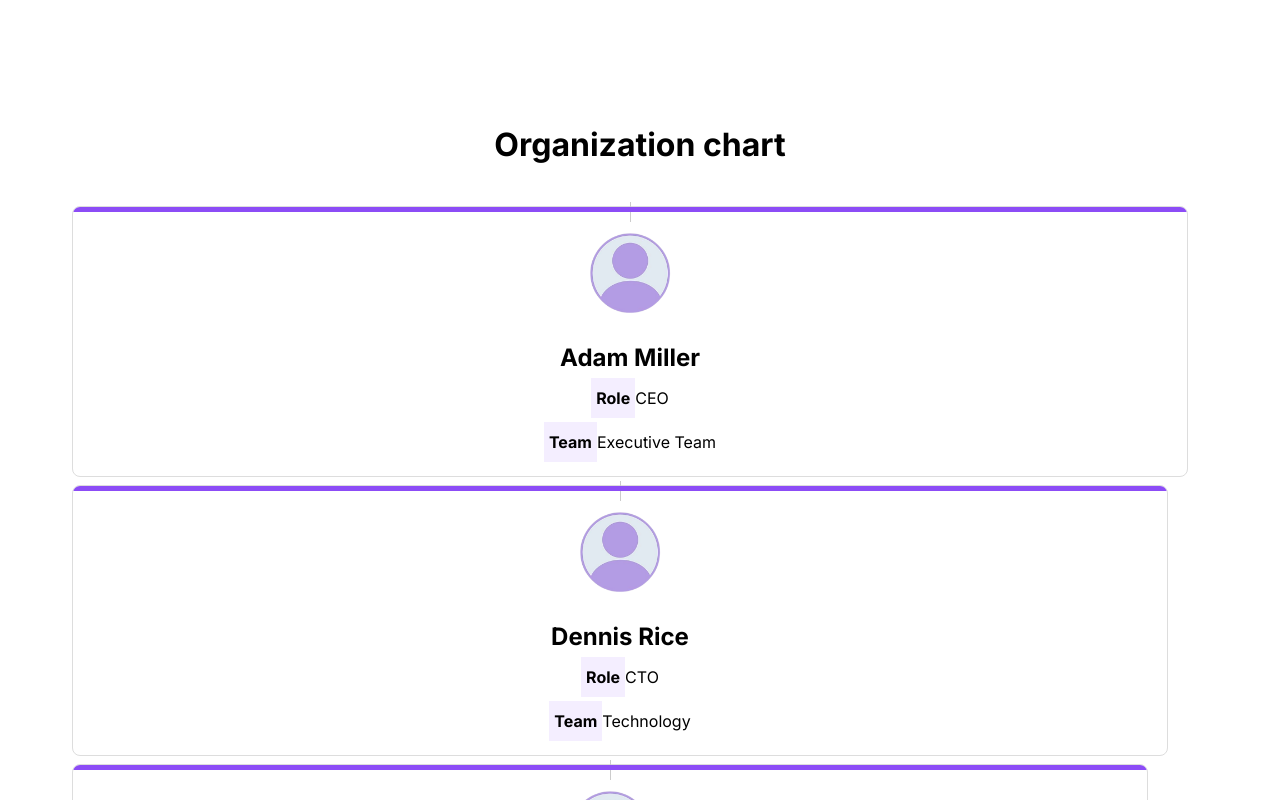
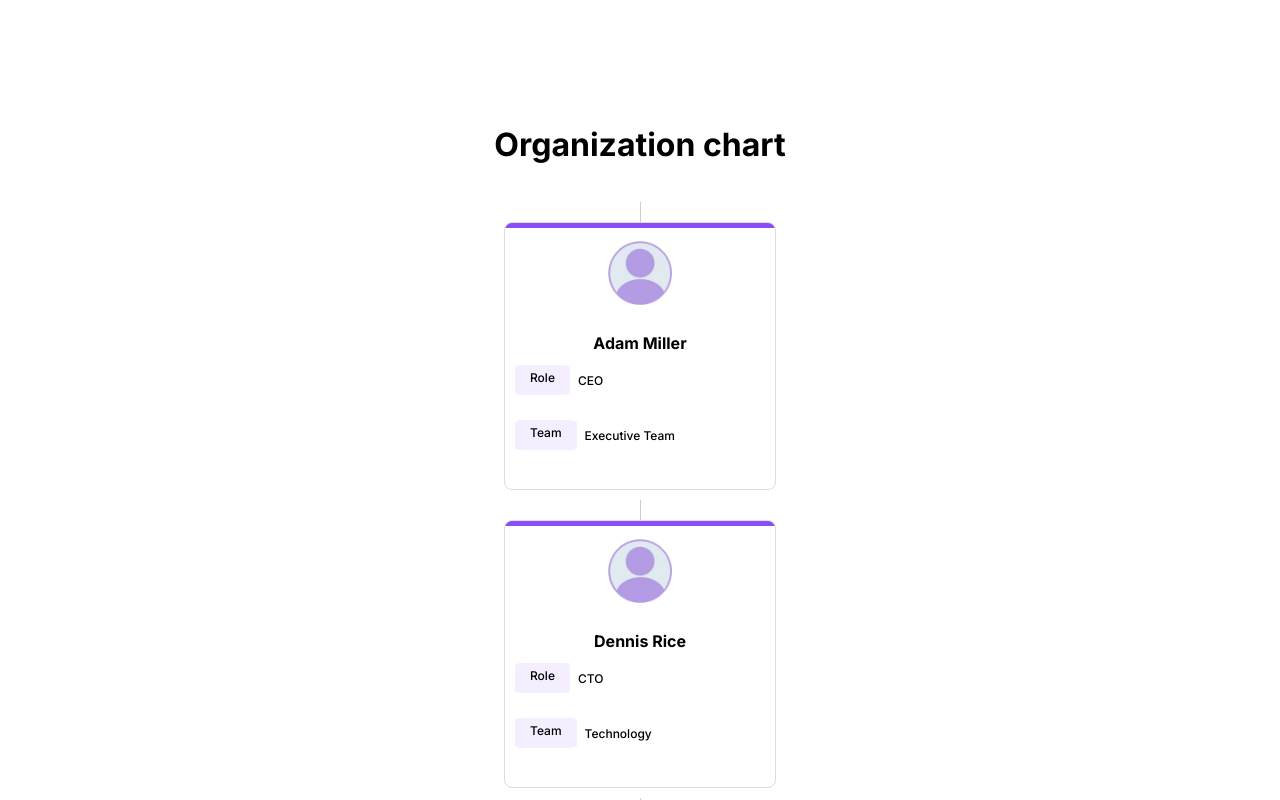
Before and after one commit to vanshikasanan/Organization-chart-assignment, a Next.js app: page / in a window 1280 px wide. Shown: the top 800 px of the page. Built offline with nearby package versions, Linux system fonts and the light colour scheme.

Commit message:
Updated the Card Styles

```diff
--- a/src/components/Card.js
+++ b/src/components/Card.js
@@ -1,12 +1,13 @@
 import Image from "next/image";
 import avatarImg from "../../public/avatar-icon.png";
 import styles from "../styles/Card.module.css";
+
 const Card = (props) => {
   return (
     <div>
       <ul>
         {props.data.map((item) => (
-          <li className="list-card">
+          <li className="list-card" key={item.name}>
             <div className={styles.card}>
               <div className={styles.cardHeader}>
                 <Image
@@ -16,19 +17,20 @@ const Card = (props) => {
                 />
               </div>
               <div className={styles.cardBody}>
-                <h2 className={styles.name}>{item.name}</h2>
-                <p className={styles.role}>
-                  <span className={styles.label}>Role</span>
-                  {item.role}
-                </p>
-                <p className={styles.team}>
-                  <span className={styles.label}>Team</span>
-                  {item.team}
-                </p>
+                <div className={styles.info}>
+                  <h4 className={styles.name}>{item.name}</h4>
+                  <div className={styles.details}>
+                    <p className={styles.label}>Role</p>
+                    <p className={styles.role}>{item.role}</p>
+                  </div>
+                  <div className={styles.details}>
+                    <p className={styles.label}>Team</p>
+                    <p className={styles.team}>{item.team}</p>
+                  </div>
+                </div>
               </div>
             </div>
-            {console.log(item.children)}
-            {item.children?.length && <Card data={item.children} />}
+            {item.children?.length > 0 && <Card data={item.children} />}
           </li>
         ))}
       </ul>
--- a/src/data/index.js
+++ b/src/data/index.js
@@ -11,12 +11,12 @@ export default [
         children: [
           {
             name: "Emily Turner",
-            role: "Director of Software Development",
+            role: "Director Engineering",
             team: "Engineering",
             children: [
               {
                 name: "Samuel Carter",
-                role: "Software Development Manager",
+                role: "Engineering Manager",
                 team: "Engineering",
                 children: [
                   {
@@ -69,6 +69,30 @@ export default [
               },
             ],
           },
+          // {
+          //   name: "Alexandra Johnson",
+          //   role: "Director of Marketing",
+          //   team: "Marketing",
+          //   children: [
+          //     {
+          //       name: "Michael Williams",
+          //       role: "Marketing Manager",
+          //       team: "Marketing",
+          //       children: [
+          //         {
+          //           name: "Sophie Brown",
+          //           role: "Marketing Specialist",
+          //           team: "Marketing",
+          //         },
+          //         {
+          //           name: "David Wilson",
+          //           role: "Marketing Specialist",
+          //           team: "Marketing",
+          //         },
+          //       ],
+          //     },
+          //   ],
+          // },
         ],
       },
     ],
--- a/src/styles/Card.module.css
+++ b/src/styles/Card.module.css
@@ -2,16 +2,17 @@
   border: 1px solid #ddd;
   border-radius: 8px;
   overflow: hidden;
-  /* max-width:350px;
-  margin: 16px; */
-  margin-top: 4px;
-  margin-bottom: 4px;
+  max-width: 250px;
   position: relative;
   display: flex;
   flex-direction: column;
   align-items: center;
+  margin: auto;
+  flex-grow: 1;
+  margin-top: 20px;
+  margin-bottom: 10px;
+  padding: 10px;
 }
-
 .card:before {
   content: "";
   position: absolute;
@@ -23,14 +24,28 @@
   border-radius: 8px 8px 0 0;
   z-index: 1;
 }
-.cardHeader {
-  position: relative;
-  margin-top: 16px;
+
+.list-card {
+  padding: 1.5rem;
+  margin: 1rem;
 }
 
 .cardBody {
   padding: 16px;
   width: 100%;
+}
+
+.info {
+  display: flex;
+  flex-direction: column;
+  align-items: center;
+  text-align: left;
+}
+
+.details {
+  display: flex;
+  width: 100%;
+
 }
 
 .name {
@@ -40,18 +55,24 @@
 
 .role,
 .team {
-  margin-top: 8px;
-  margin-bottom: 0;
   padding: 8px;
 }
+.details p{
+  font-size: 12px;
+  font-weight: 500;
+}
+
 .label {
+  height: 20px;
   background-color: var(--grey);
   font-weight: bold;
-  padding: 10px 5px;
+  padding: 5px 15px;
+  border-radius: 10%;
 }
+
 .avatar {
-  width: 100px;
-  height: 100px;
+  width: 80px;
+  height: 80px;
   border-radius: 50%;
   object-fit: cover;
 }
--- a/src/styles/Home.module.css
+++ b/src/styles/Home.module.css
@@ -17,7 +17,7 @@
   text-align: center;
   list-style-type: none;
   position: relative;
-  margin-right: 20px;
+  padding: 10px;
 }
 
 .orgChart li::before,
```
